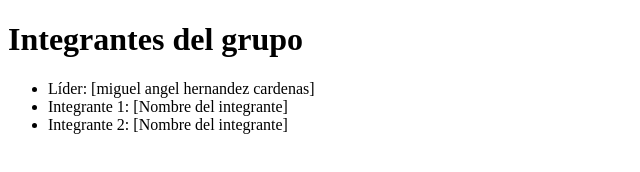
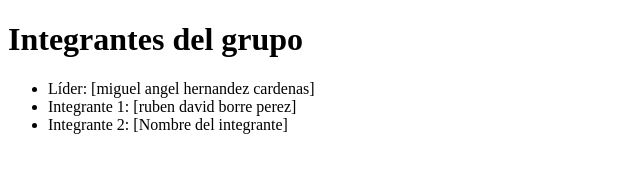
Before and after one commit to miguelhernandez-cyber/TALLER-1, a plain HTML site: page index.html in a window 1280 px wide. Shown: the full height of the page, 0-640 px from the left. Drawn offline with Linux system fonts and the light colour scheme.

Commit message:
agrego mi nombre

```diff
--- a/index.html
+++ b/index.html
@@ -8,7 +8,7 @@
   <h1>Integrantes del grupo</h1>
   <ul>
     <li>Líder: [miguel angel hernandez cardenas]</li>
-    <li>Integrante 1: [Nombre del integrante]</li>
+    <li>Integrante 1: [ruben david borre perez]</li>
     <li>Integrante 2: [Nombre del integrante]</li>
   </ul>
 
```
